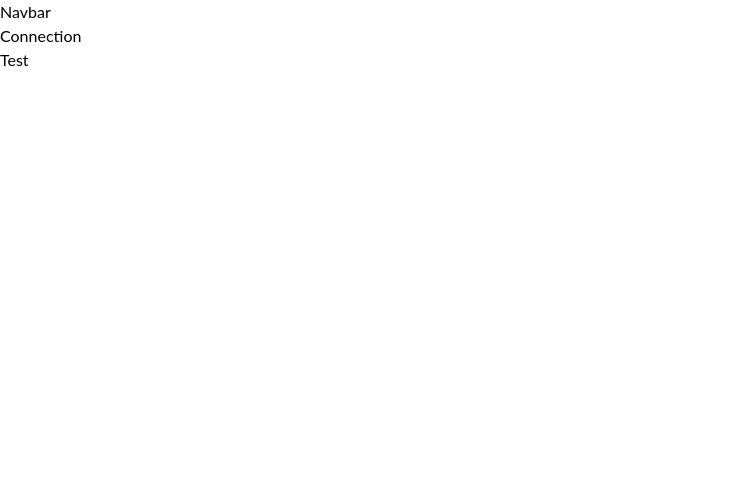
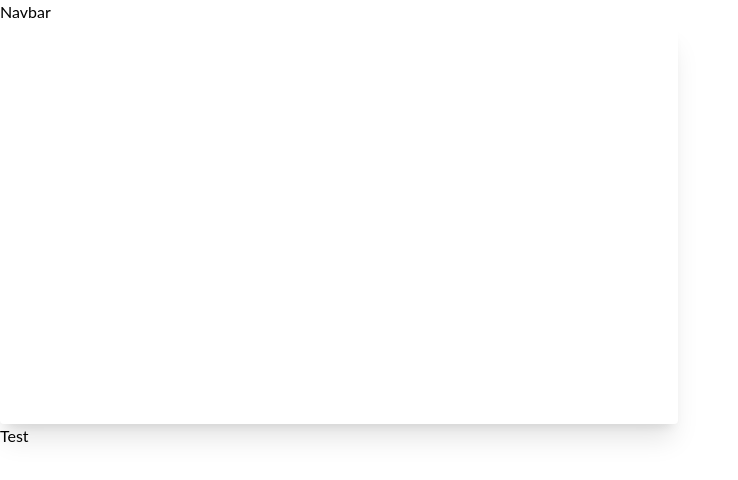
Before and after one commit to WildCodeSchool/2023-02-JS-RemoteFR-JSWizards-P3-Team-Ravenclaw, a React (Vite) app in the folder frontend/: page /Connection in a window 1280 px wide. Shown: the top 480 px of the page, without its empty margins (0-738 px from the left). Built offline with nearby package versions, Linux system fonts and the light colour scheme.

Commit message:
Installation of tailwind prettier

```diff
--- a/frontend/package.json
+++ b/frontend/package.json
@@ -8,11 +8,13 @@
   },
   "dependencies": {
     "axios": "^1.4.0",
+    "prettier-plugin-tailwindcss": "^0.3.0",
     "prop-types": "^15.8.1",
     "react": "^18.2.0",
     "react-dom": "^18.2.0",
     "react-router-dom": "^6.11.2",
-    "react-toastify": "^9.1.3"
+    "react-toastify": "^9.1.3",
+    "styled-components": "^5.3.10"
   },
   "devDependencies": {
     "@vitejs/plugin-react": "^3.0.1",
--- a/frontend/src/components/Connect.jsx
+++ b/frontend/src/components/Connect.jsx
@@ -1,7 +1,11 @@
 export default function Connect() {
   return (
-    <form>
-      <div>Test</div>
-    </form>
+    <div className="bg-white rounded shadow-xl relative overflow-hidden w-[678px] max-w-full min-h-[400px]">
+      <div className="absolute top-0 h-full transition-all ease-in-out duration-[60ms] left-0 w-6/12 opacity-0 z-10">
+        <form>
+          <h2 className="text-xl capitalize">Sign In</h2>
+        </form>
+      </div>
+    </div>
   );
 }
--- a/frontend/src/pages/Connection.jsx
+++ b/frontend/src/pages/Connection.jsx
@@ -1,7 +1,9 @@
+import Connect from "../components/Connect";
+
 export default function Connection() {
   return (
     <section>
-      <div>Connection</div>
+      <Connect />
     </section>
   );
 }
```
Also changed, not shown: 1 other file (tests, documents, lock files or other folders).
